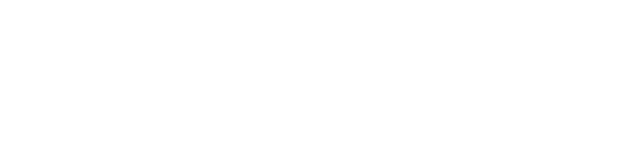
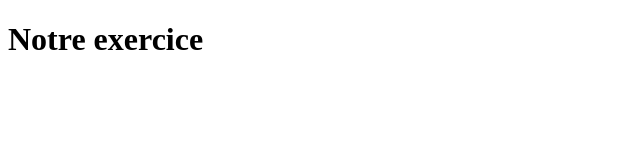
Before and after one commit to Marius4400/git-exercices, a plain HTML site: page index.html in a window 1280 px wide. Shown: the whole page, without its empty margins (0-640 px from the left). Drawn offline with Linux system fonts and the light colour scheme.

Commit message:
changement dev

```diff
--- a/index.html
+++ b/index.html
@@ -16,6 +16,7 @@
     </style>
 </head>
 <body>
+    <h1>Notre exercice</h1>
 
 </body>
 </html>
```
